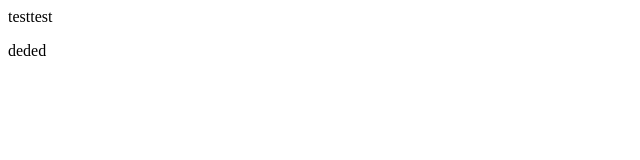
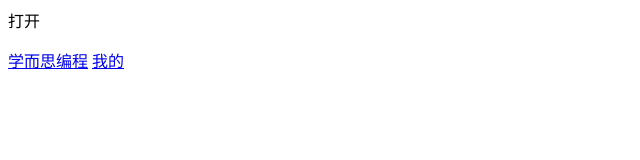
Before and after one commit to miaomiaowuwu/miaomiaowuwu.github.io, a plain HTML site: page index.html in a window 1280 px wide. Shown: the whole page, without its empty margins (0-640 px from the left). Drawn offline with Linux system fonts and the light colour scheme.

Commit message:
Update index.html

```diff
--- a/index.html
+++ b/index.html
@@ -1,2 +1,4 @@
-<p>testtest</p>
-<p>deded</p>
+<p>打开</p><a href="http://code.xueersi.com/">
+学而思编程</a>
+<a href="file:///C:/Users/Lotus/Desktop/1.html">
+我的</a>
```
